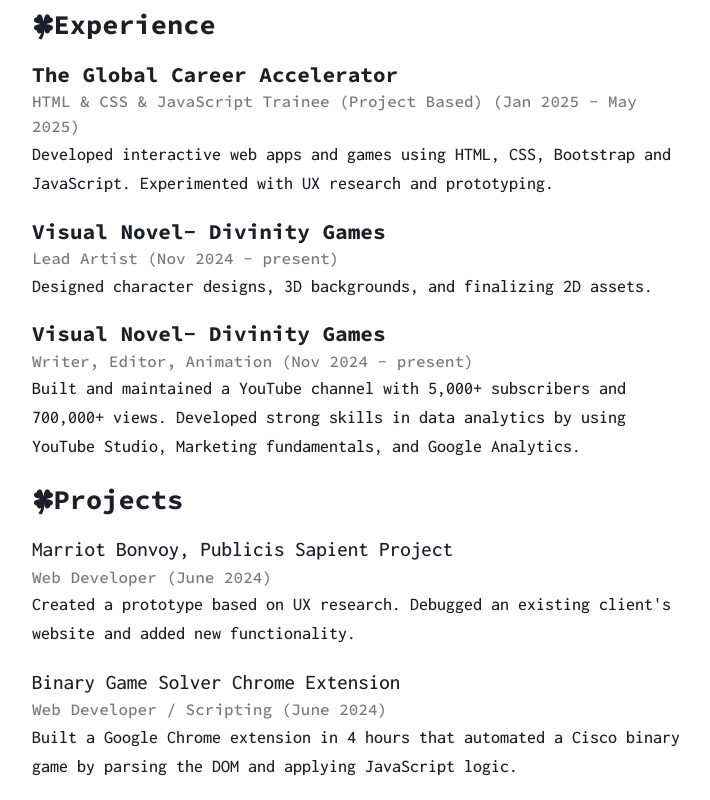
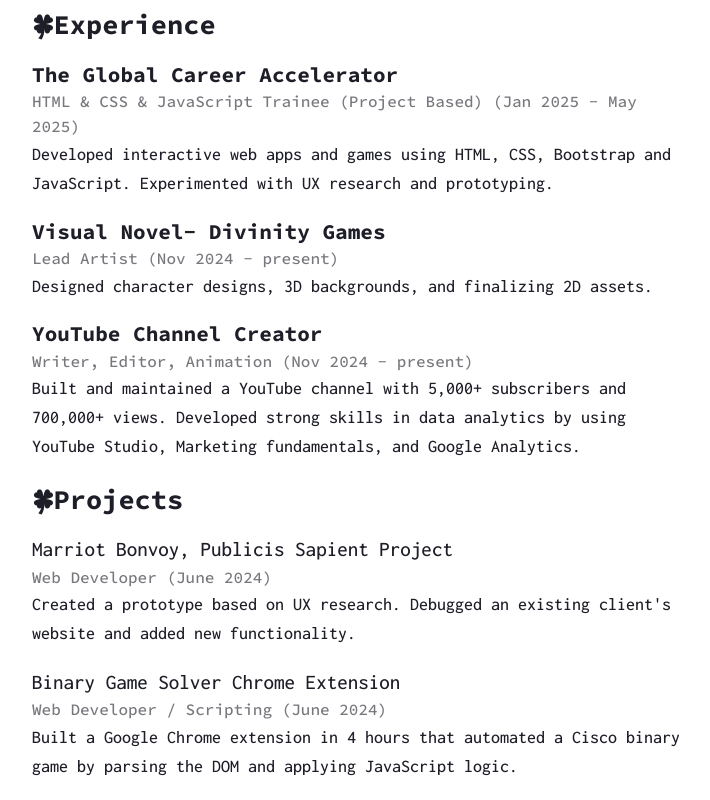
Before and after one commit to vivianamo/vivianamo.github.io, a website: page index.html in a window 1280 px wide. Shown: the part 924-1724 px from the top of the page, without its empty margins (283-993 px from the left). Drawn offline with Linux system fonts and the light colour scheme.

Commit message:
Changed typo in index

```diff
--- a/index.html
+++ b/index.html
@@ -110,7 +110,7 @@
             </p>
             <!--YouTube Channel Creator-->
             <h3 class="work source-code-pro-heading">
-                Visual Novel- Divinity Games
+                YouTube Channel Creator
             </h3>
             <p class="subtitle wrap source-code-pro-body">
                 Writer, Editor, Animation (Nov 2024 - present)
```
